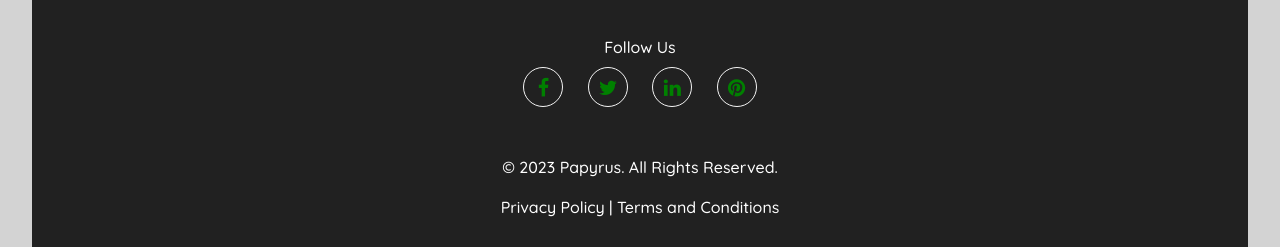
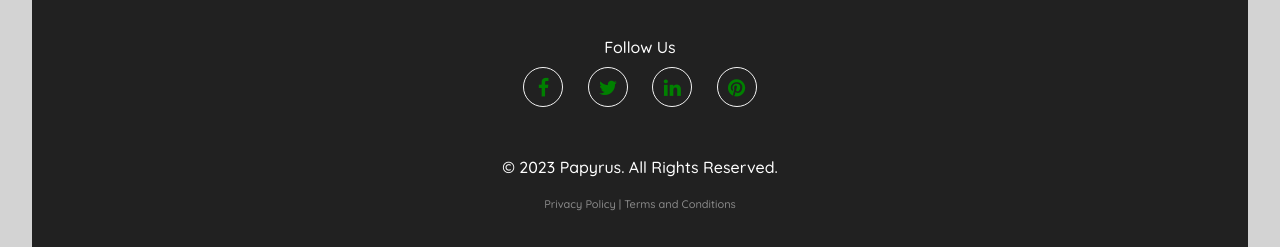
Before and after one commit to cvldz9/WDD-115, a plain HTML site: page index.html in a window 1280 px wide. Shown: the part 3868-4115 px from the top of the page. Drawn offline with nearby package versions, Linux system fonts and the light colour scheme; a web font is replaced by a local one.

Commit message:
updated font size for privacy policy

```diff
--- a/css/style.css
+++ b/css/style.css
@@ -713,7 +713,11 @@ bottom: 0;
   padding-bottom: 20px;
 }
 
-
+.privacy {
+  font-size: 11px;
+  color: rgb(242, 242, 242, 0.5);
+  font-weight: 300;
+}
 .privacy:hover {
   color: #55acee;
   text-decoration: none;
--- a/index.html
+++ b/index.html
@@ -43,7 +43,7 @@
       <img src="./assets/images/logo/logo1-black1.png" width="140"
         height="65" />
       <nav>
-        <ul id="menuList">
+        <ul>
           <li><a href="">Kids</a></li>
           <li><a href="">Collections</a></li>
           <li><a href="">Audiobooks</a></li>
@@ -497,6 +497,8 @@
     src="https://unpkg.com/ionicons@5.5.2/dist/ionicons/ionicons.js"></script>
   <script src="https://unpkg.com/swiper@8/swiper-bundle.min.js"></script>
   <script src="./js/script.js"></script>
+
+
 </body>
 
 </html>
```
